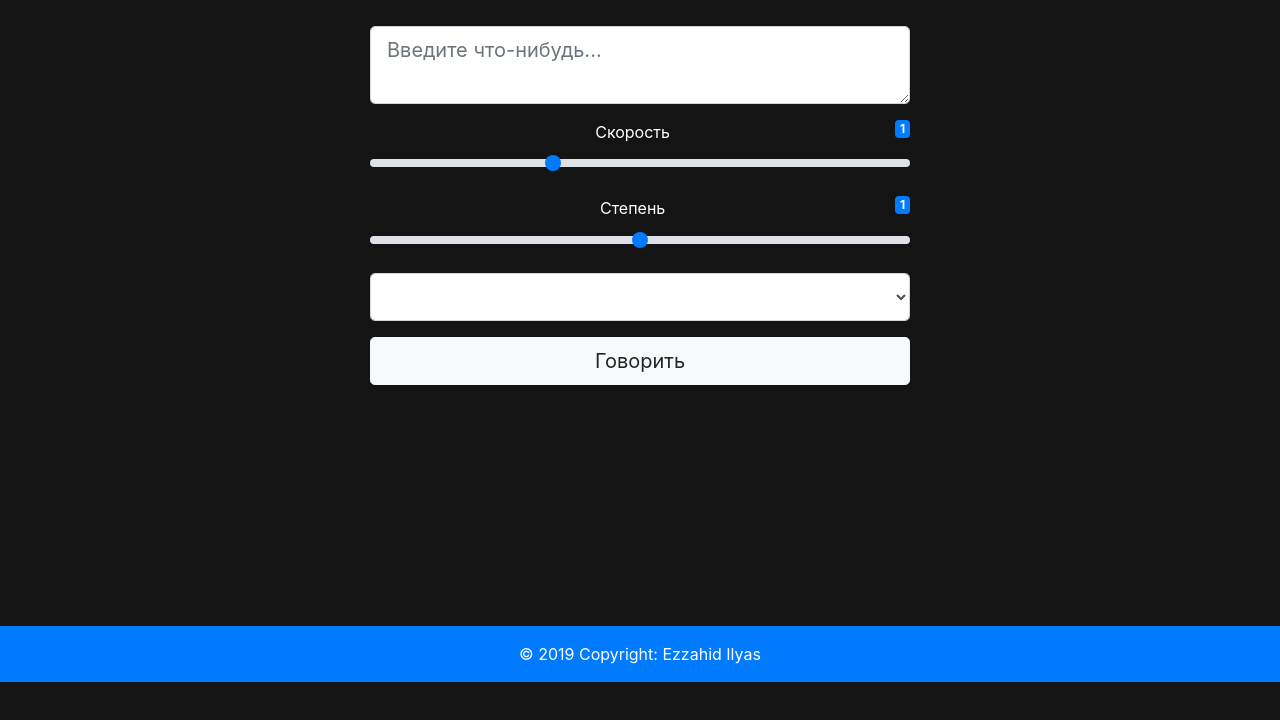
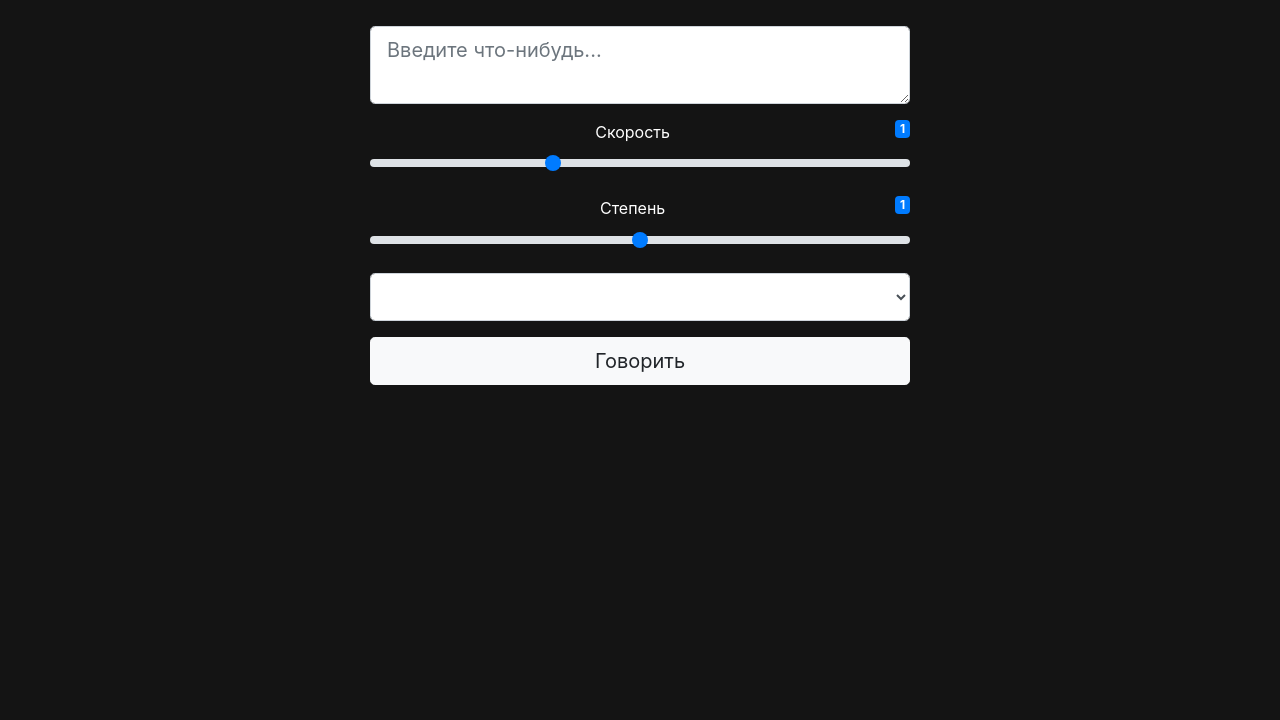
Before and after one commit to ilyasEzz/Text-to-Speech, a website: page dist/index.html in a window 1280 px wide. Shown: the part 118-838 px from the top of the page. Drawn offline with nearby package versions, Linux system fonts and the light colour scheme.

Commit message:
deleting footer for simplicity

```diff
--- a/dist/index.html
+++ b/dist/index.html
@@ -16,10 +16,6 @@
       body {
         height: 100vh;
         background-color: #141414;
-      }
-
-      footer {
-        z-index: -10;
       }
     </style>
   </head>
@@ -80,11 +76,6 @@
         </div>
       </div>
     </div>
-    <footer class="fixed-bottom bg-primary mt-5">
-      <div class="footer-copyright text-center py-3">
-        © 2019 Copyright: Ezzahid Ilyas
-      </div>
-    </footer>
   </body>
 
   <script
```
